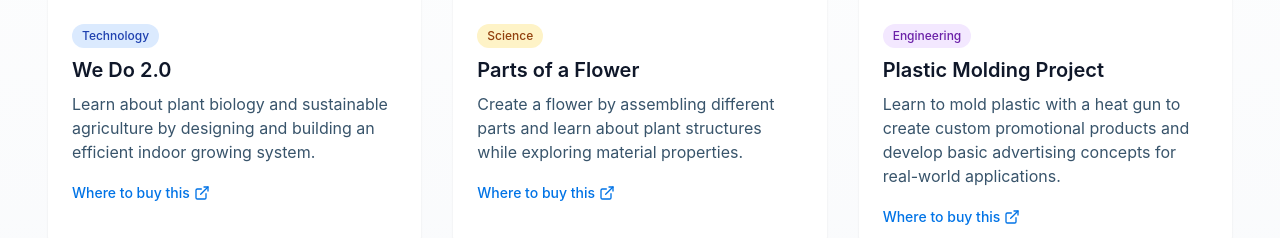
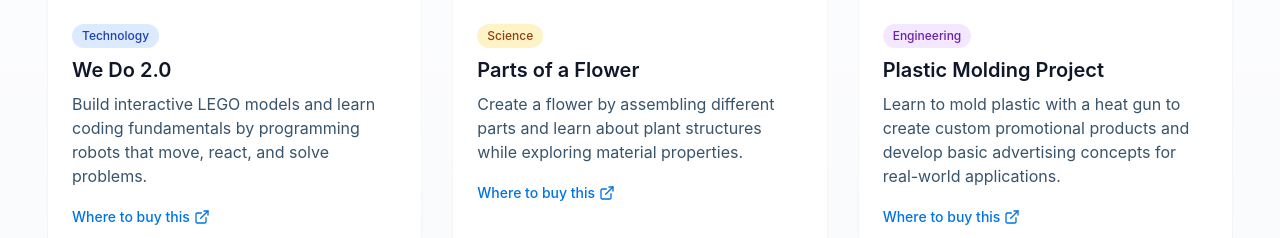
Before and after one commit to CullinNaylor9/engineering-enthusiasts-portal, a React (Vite) app: page / in a window 1280 px wide. Shown: the part 5770-6008 px from the top of the page. Built offline with nearby package versions, Linux system fonts and the light colour scheme; a web font is replaced by a local one.

Commit message:
Update project description
Change the description for the "We Do 2.0" project to reflect building and coding with Lego.

```diff
--- a/src/components/ProjectShowcase.tsx
+++ b/src/components/ProjectShowcase.tsx
@@ -16,7 +16,7 @@ interface Project {
 const projects: Project[] = [
   {
     title: "We Do 2.0",
-    description: "Learn about plant biology and sustainable agriculture by designing and building an efficient indoor growing system.",
+    description: "Build interactive LEGO models and learn coding fundamentals by programming robots that move, react, and solve problems.",
     imageSrc: "https://m.media-amazon.com/images/I/618VhB2JqfL._AC_SL1500_.jpg",
     difficulty: "Beginner",
     category: "Technology",
```
